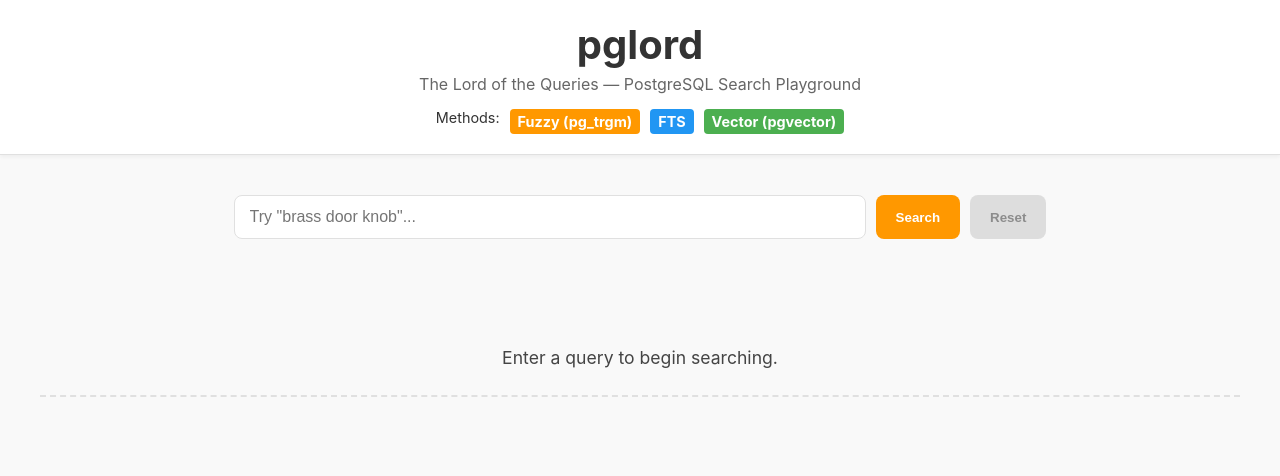
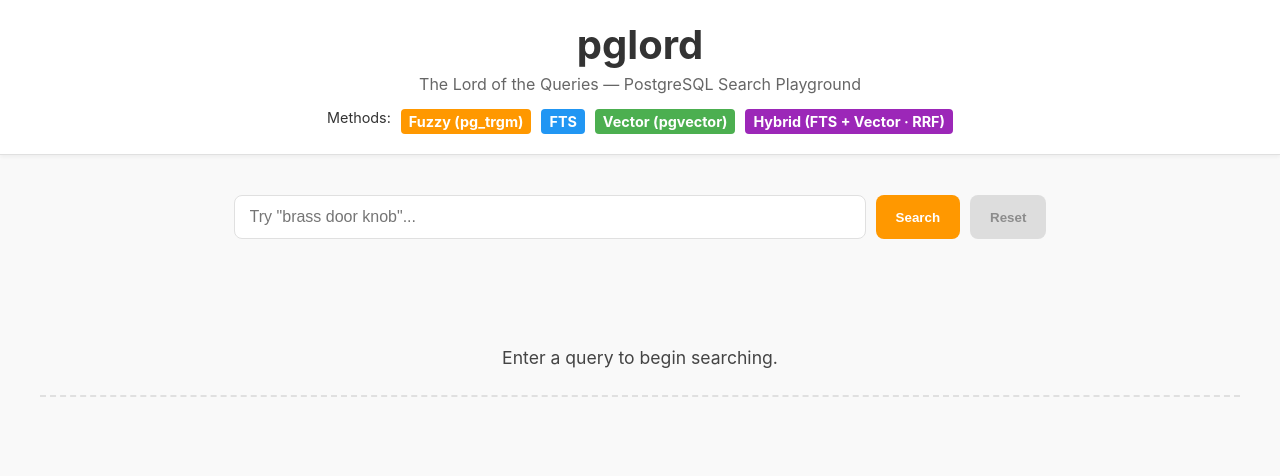
Before and after one commit to pdandwani/pglord, a FastAPI app: page / in a window 1280 px wide. Shown: the top 476 px of the page. Run offline with FastAPI, Linux system fonts and the light colour scheme.

Commit message:
feat: add ui support for hybrid search results

```diff
--- a/app/static/css/styles.css
+++ b/app/static/css/styles.css
@@ -6,6 +6,7 @@
     --color-accent-fuzzy: #ff9800; /* Orange/Amber */
     --color-accent-fts: #2196f3; /* Blue */
     --color-accent-vector: #4caf50; /* Green */
+    --color-accent-hybrid: #9c27b8; /* Purple */
     --color-hover-bg: #f0f0f0;
     --color-shadow: rgba(0, 0, 0, 0.05);
 }
@@ -74,7 +75,7 @@ header .subtitle {
 .indicator-badge:nth-child(1) { background-color: var(--color-accent-fuzzy); }
 .indicator-badge:nth-child(2) { background-color: var(--color-accent-fts); }
 .indicator-badge:nth-child(3) { background-color: var(--color-accent-vector); }
-
+.indicator-badge:nth-child(4) { background-color: var(--color-accent-hybrid); }
 
 /* Search Controls */
 #search-controls {
@@ -206,7 +207,7 @@ button:disabled {
 .fuzzy .score-display { background-color: rgba(255, 152, 0, 0.1); color: var(--color-accent-fuzzy); }
 .fts .score-display { background-color: rgba(33, 150, 243, 0.1); color: var(--color-accent-fts); }
 .vector .score-display { background-color: rgba(76, 175, 80, 0.1); color: var(--color-accent-vector); }
-
+.hybrid .score-display { background-color: rgba(156, 39, 184, 0.1); color: var(--color-accent-hybrid); }
 
 .results-list {
     display: flex;
--- a/app/static/js/search.js
+++ b/app/static/js/search.js
@@ -74,10 +74,11 @@ document.addEventListener('DOMContentLoaded', () => {
    * @param {string} query - The original query.
    */
   function renderSearchResults(searchResults, query) {
-    const { fuzzy, fts, vector } = searchResults.results;
-    const fuzzyCount = fuzzy.length;
-    const ftsCount = fts.length;
-    const vectorCount = vector.length;
+    const { fuzzy, fts, vector, hybrid } = searchResults.results;
+    const fuzzyCount = fuzzy?.length || 0;
+    const ftsCount = fts?.length || 0;
+    const vectorCount = vector?.length || 0;
+    const hybridCount = hybrid?.length || 0;
 
     // Process results for each panel and build the entire panel HTML string
     const buildPanelHtml = (panelName, results) => {
@@ -86,7 +87,7 @@ document.addEventListener('DOMContentLoaded', () => {
         resultsListHtml =
           '<p class="result-card" style="text-align: center; padding: 20px; color: #666;">No products found matching this query.</p>';
       } else {
-        results.forEach((result, index) => {
+        results.forEach((result) => {
           // Determine score detail HTML based on the search method
           let scoreDetailHtml = '';
           let scoreValue = null;
@@ -100,6 +101,9 @@ document.addEventListener('DOMContentLoaded', () => {
           } else if (panelName === 'vector' && typeof result.distance === 'number') {
             scoreValue = result.distance;
             scoreDetailHtml = `Vector Distance: ${scoreValue.toFixed(4)}`;
+          } else if (panelName === 'hybrid' && typeof result.hybrid_score === 'number') {
+            scoreValue = result.hybrid_score;
+            scoreDetailHtml = `RRF Score: ${scoreValue.toFixed(4)}`;
           } else {
             scoreDetailHtml = 'Metric N/A';
           }
@@ -111,7 +115,6 @@ document.addEventListener('DOMContentLoaded', () => {
                             <div class="score-detail">${scoreDetailHtml}</div>
                             <div class="results-meta">
                                 <span class="result-id">ID: ${result.id}</span>
-                                <span class="result-rank">${results.length} results found</span>
                             </div>
                         </div>
                     `;
@@ -122,13 +125,13 @@ document.addEventListener('DOMContentLoaded', () => {
       return `
                 <div class="result-panel ${panelName}">
                     <div class="panel-header">
-                        <h2>${panelName === 'fuzzy' ? 'pg_trgm' : panelName === 'fts' ? 'PostgreSQL FTS' : 'pgvector'}</h2>
+                        <h2>${panelName === 'fuzzy' ? 'pg_trgm' : panelName === 'fts' ? 'PostgreSQL FTS' : panelName === 'vector' ? 'pgvector' : 'Hybrid Search'}</h2>
                         <div class="score-display">${panelName.toUpperCase()}</div>
-                    </div
-                    <div class="results-list">${resultsListHtml}</div
+                    </div>
+                    <div class="results-list">${resultsListHtml}</div>
                     <div class="results-meta" style="border-top: none;">
                         <span class="total-count">${results.length} Results</span>
-                    </div
+                    </div>
                 </div>
             `;
     };
@@ -136,15 +139,18 @@ document.addEventListener('DOMContentLoaded', () => {
     const fuzzyHtml = buildPanelHtml('fuzzy', fuzzy);
     const ftsHtml = buildPanelHtml('fts', fts);
     const vectorHtml = buildPanelHtml('vector', vector);
+    const hybridHtml = buildPanelHtml('hybrid', hybrid);
 
     // Assemble the final grid HTML
     resultsContainer.innerHTML = `
             <div class="result-panel fuzzy">${fuzzyHtml}</div>
             <div class="result-panel fts">${ftsHtml}</div>
             <div class="result-panel vector">${vectorHtml}</div>
+            ${hybrid ? `<div class="result-panel hybrid">${hybridHtml}</div>` : ''}
         `;
 
-    resultsStatusBar.innerHTML = `<p>Successfully searched for "${query}". Results rendered in ${fuzzyCount + ftsCount + vectorCount} total items.</p>`;
+    const totalCount = fuzzyCount + ftsCount + vectorCount + hybridCount;
+    resultsStatusBar.innerHTML = `<p>Successfully searched for "${query}". Results rendered in ${totalCount} total items.</p>`;
   }
 
   /**
--- a/app/templates/index.html
+++ b/app/templates/index.html
@@ -12,9 +12,11 @@
         <h1>pglord</h1>
         <p class="subtitle">The Lord of the Queries — PostgreSQL Search Playground</p>
         <div class="method-indicator">
-          Methods: <span class="indicator-badge">Fuzzy (pg_trgm)</span>
-          <span class="indicator-badge">FTS</span>
-          <span class="indicator-badge">Vector (pgvector)</span>
+          Methods:
+          <span class="indicator-badge fuzzy">Fuzzy (pg_trgm)</span>
+          <span class="indicator-badge fts">FTS</span>
+          <span class="indicator-badge vector">Vector (pgvector)</span>
+          <span class="indicator-badge hybrid">Hybrid (FTS + Vector · RRF)</span>
         </div>
       </div>
     </header>
```
